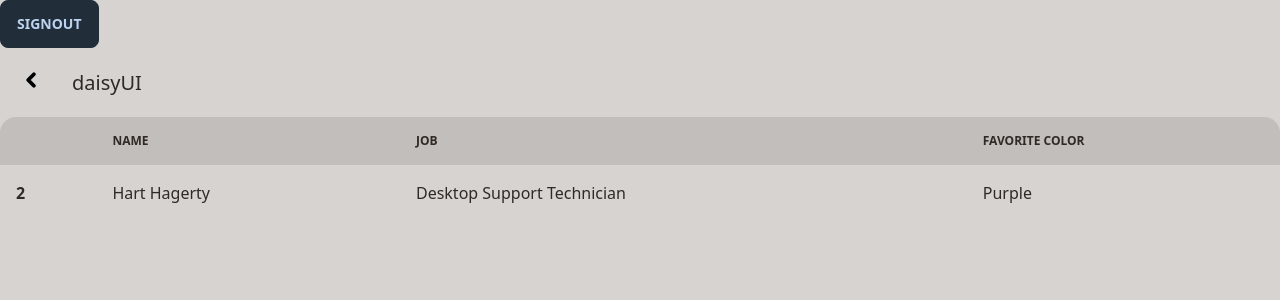
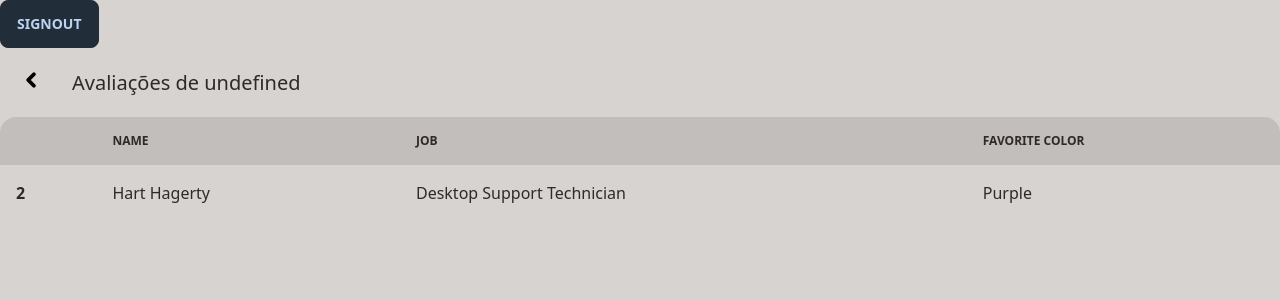
Before and after one commit to albacoredev/morelli-engenharia, a SvelteKit app: page /avaliacoes in a window 1280 px wide. Shown: the top 300 px of the page. Built offline with nearby package versions, Linux system fonts and the light colour scheme.

Commit message:
feat: show the current display name on the nav

```diff
--- a/src/routes/avaliacoes/+page.svelte
+++ b/src/routes/avaliacoes/+page.svelte
@@ -1,3 +1,19 @@
+<script lang="ts">
+	import { userStore } from '$lib/store';
+	import type { User } from 'firebase/auth';
+	import { onMount } from 'svelte';
+
+	let currentUser: User | null = null;
+
+	onMount(async () => {
+		const { auth } = await import('$lib/firebase/firebase');
+
+		userStore(auth).subscribe((user) => {
+			currentUser = user;
+		});
+	});
+</script>
+
 <div class="navbar bg-base-100">
 	<div class="flex-none">
 		<a href="./home">
@@ -24,13 +40,12 @@
 		</a>
 	</div>
 	<div class="flex-1">
-		<span class="normal-case text-xl px-4">daisyUI</span>
+		<span class="normal-case text-xl px-4">Avaliações de {currentUser?.displayName}</span>
 	</div>
 </div>
 
 <div class="overflow-x-auto">
 	<table class="table w-full">
-		<!-- head -->
 		<thead>
 			<tr>
 				<th />
```
